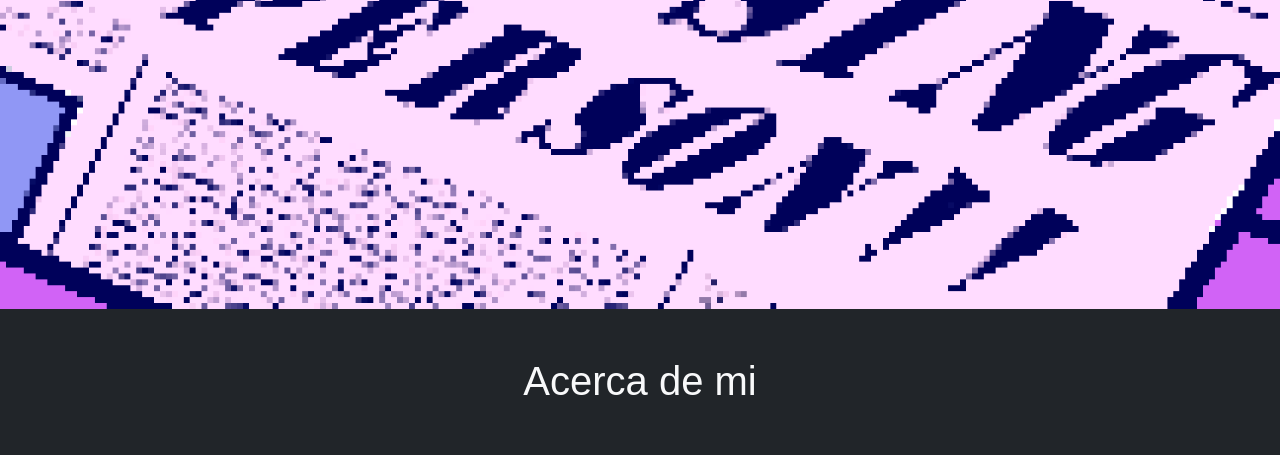
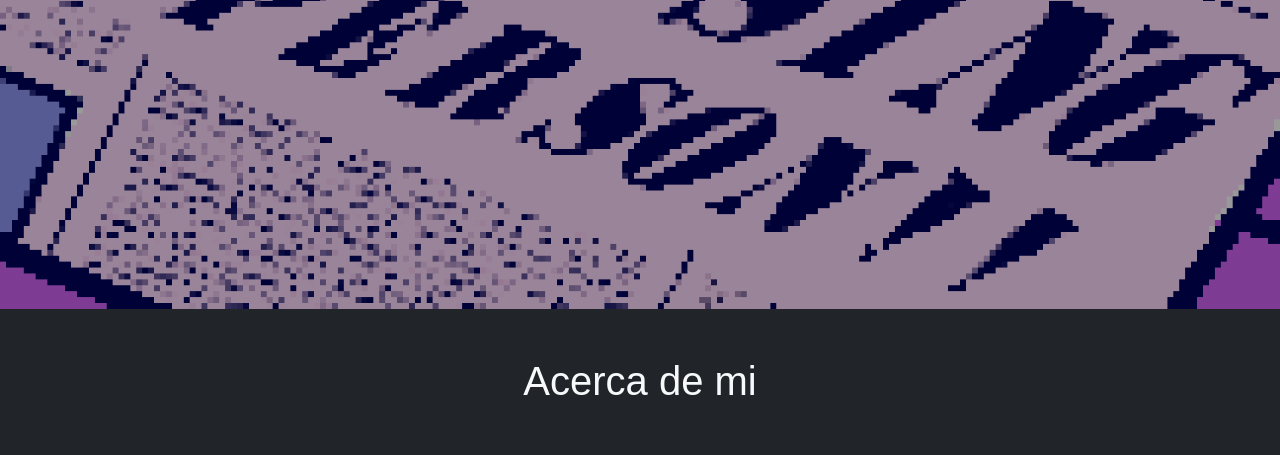
Before and after one commit to amauryxd/NewPortafolio, a plain HTML site: page index.html in a window 1280 px wide. Shown: the part 491-946 px from the top of the page. Drawn offline with nearby package versions, Linux system fonts and the light colour scheme; a web font is replaced by a local one.

Commit message:
:turtle:

```diff
--- a/css/index.css
+++ b/css/index.css
@@ -13,7 +13,8 @@
     color: white;
 }
 .head-image{
-    background-image: url("../img/fondo2.webp");
+    --opacidad-negro: .4;
+    background-image: linear-gradient(rgb(0,0,0, var(--opacidad-negro)),rgba(0,0,0, var(--opacidad-negro))), url("../img/fondo2.webp");
     background-color: #cccccc;
     height: 800px;
     background-position: center;
```
